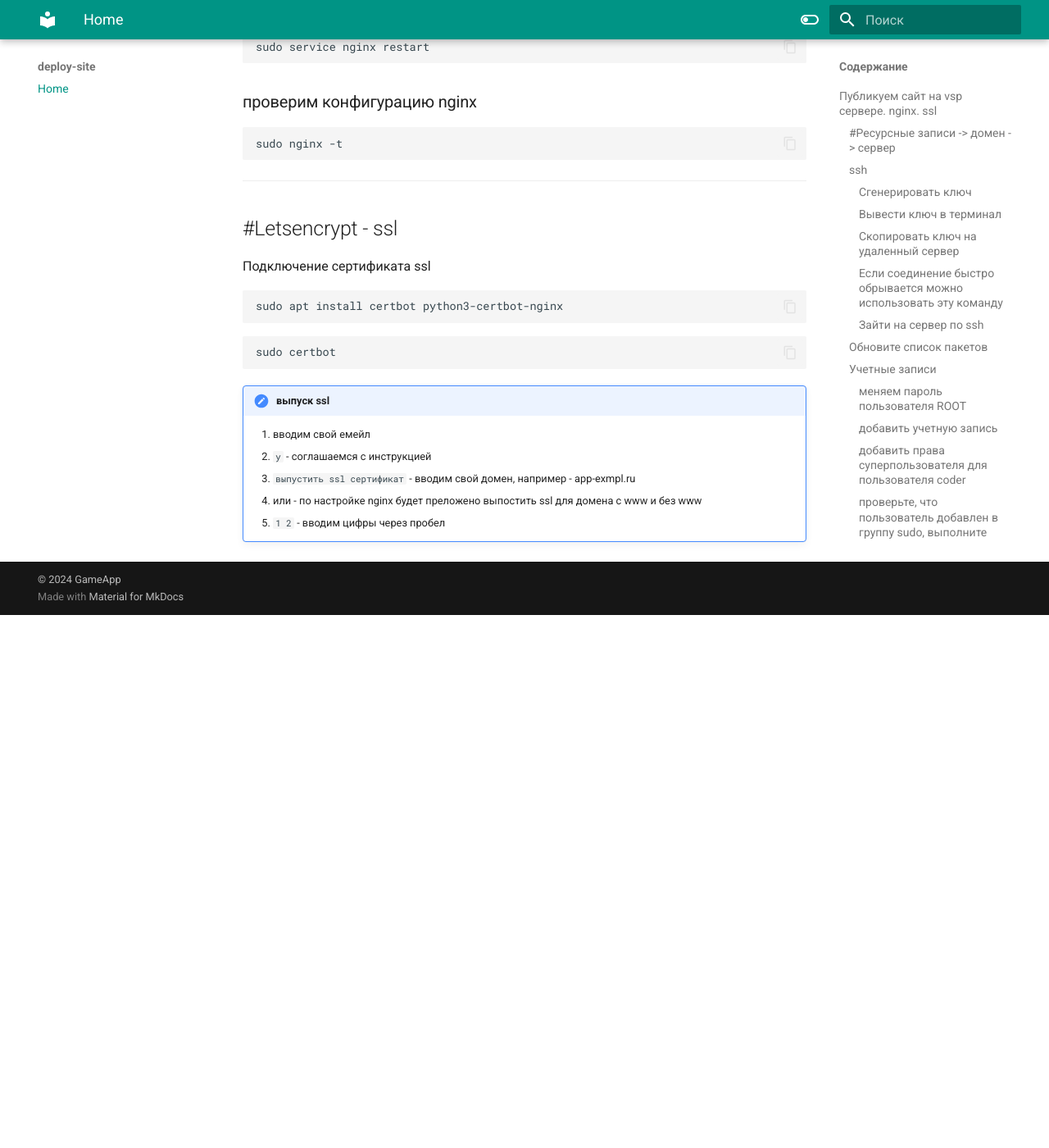
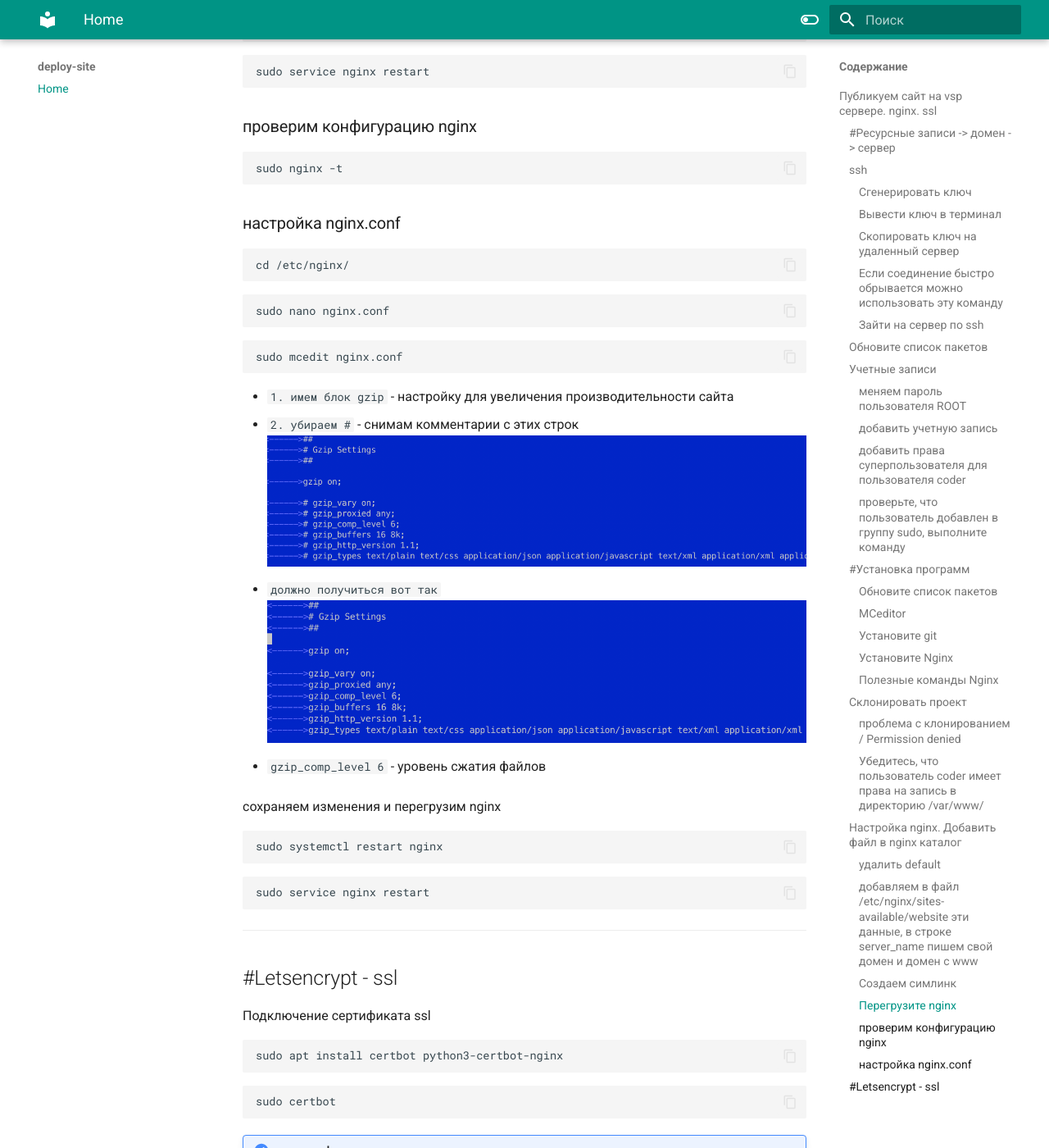
Before and after one commit to pavelcity/deploy-site-to-vpsserver-nginx, an MkDocs documentation site: the page built from docs/index.md, in a window 1280 px wide and 1400 px high, scrolled down 6248 px. Shown: the whole window at 82% size. Built offline with MkDocs 1.6.1 and Material for MkDocs 9.7.7, drawn with Linux system fonts in a browser that asks for light colours; before the commit the page ends 6998 px from its top, so only the background shows below that; some of the changed text lies outside the part shown.

Commit message:
final fix

````diff
--- a/docs/index.md
+++ b/docs/index.md
@@ -212,6 +212,8 @@ cd /etc/nginx/sites-enabled
 ```
 
 
+
+
 обычно по названию папки вашего проекта
 ```
 sudo nano /etc/nginx/sites-available/website
@@ -221,7 +223,7 @@ sudo mcedit /etc/nginx/sites-available/website
 ```
 
 
-### добавляем в файл /etc/nginx/sites-available/website эти данные
+### добавляем в файл /etc/nginx/sites-available/website эти данные, в строке server_name пишем свой домен и домен с www
 ``` linenums="1"
 
 server {
@@ -233,7 +235,7 @@ server {
 
 	index index.html index.htm;
 
-	server_name _;
+	server_name app-exmpl.ru www.app-exmpl.ru;
 
 	location / {
 		try_files $uri $uri/ =404;
@@ -266,6 +268,36 @@ sudo nginx -t
 ```
 
 
+
+### настройка nginx.conf
+
+```
+cd /etc/nginx/
+```
+```
+sudo nano nginx.conf
+```
+```
+sudo mcedit nginx.conf
+```
+
+* `1. имем блок gzip` - настройку для увеличения производительности сайта
+* `2. убираем #` - снимам комментарии с этих строк
+![gzip](assets/img/gzip.png)
+
+* `должно получиться вот так`
+![gzip2](assets/img/gzip3.png)
+
+* `gzip_comp_level 6` - уровень сжатия файлов
+
+сохраняем изменения и перегрузим nginx
+```
+sudo systemctl restart nginx
+```
+```
+sudo service nginx restart
+```
+
 ---
 
 
````
Also changed, not shown: docs/assets/img/gzip.png (added), docs/assets/img/gzip2.png (added), docs/assets/img/gzip3.png (added), 4 other files.
